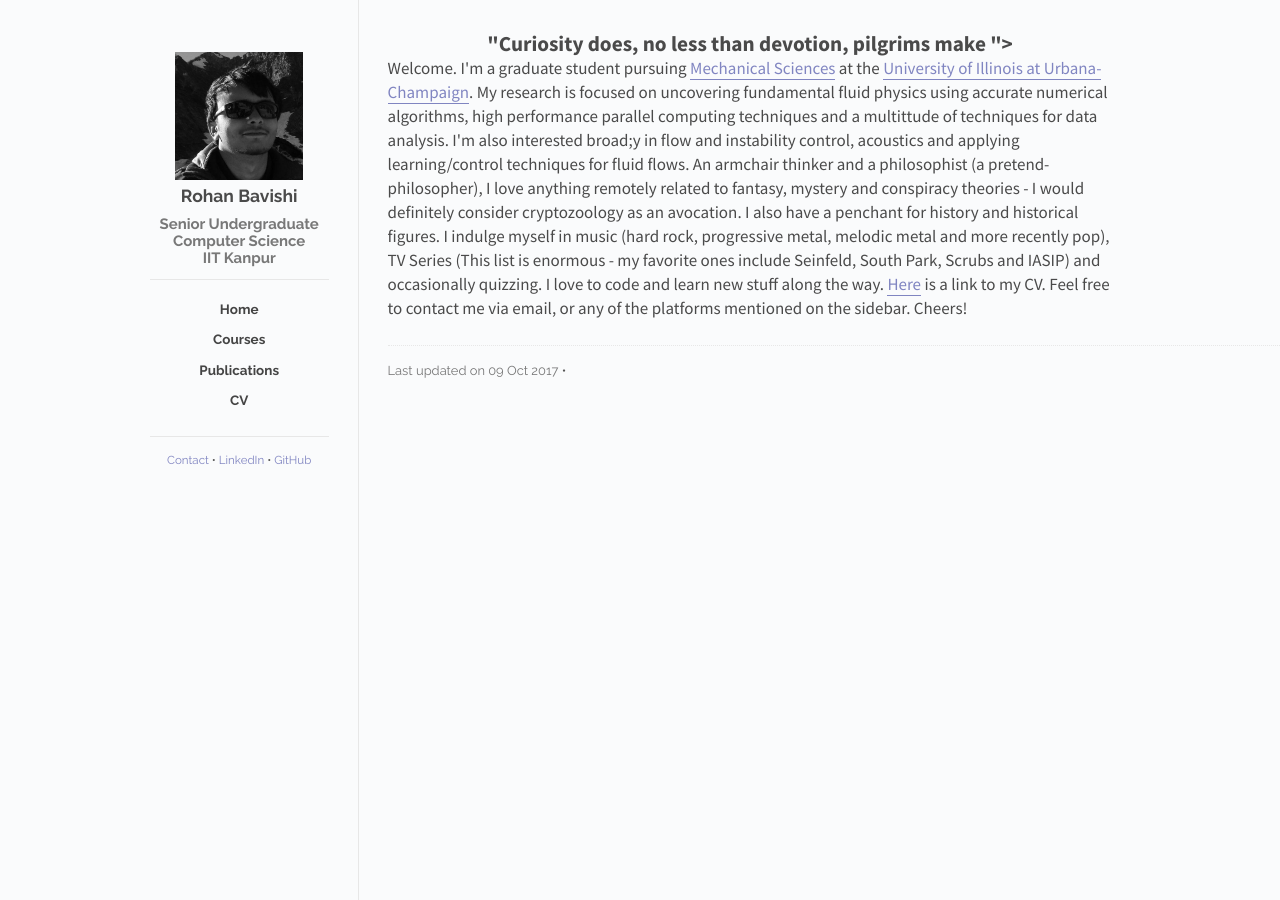
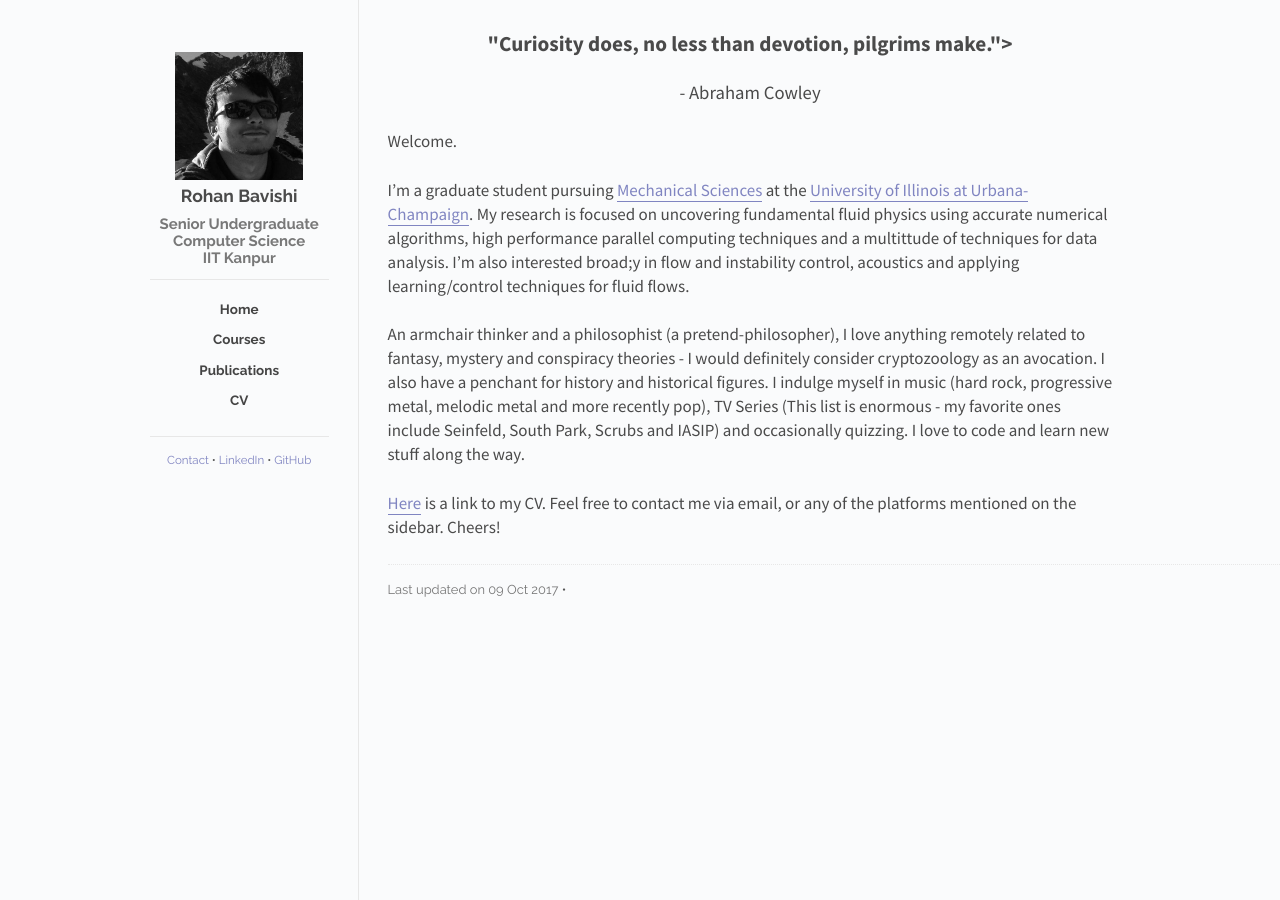
Before and after one commit to parthas1/parthas1.github.io, a Jekyll site: the page built from index.md, in a window 1280 px wide. Built offline with Jekyll 4.4.1, drawn with Linux system fonts in a browser that asks for light colours.

Commit message:
test to see if working

```diff
--- a/index.md
+++ b/index.md
@@ -5,7 +5,8 @@ date: 2017-10-09
 order: 1
 ---
 
-<p><span class="quote"> "Curiosity does, no less than devotion, pilgrims make "></span>
+<p><span class="quote"> "Curiosity does, no less than devotion, pilgrims make."></span></p>
+<span class="quote-author"> - Abraham Cowley</span>
 
 Welcome.
 
```
